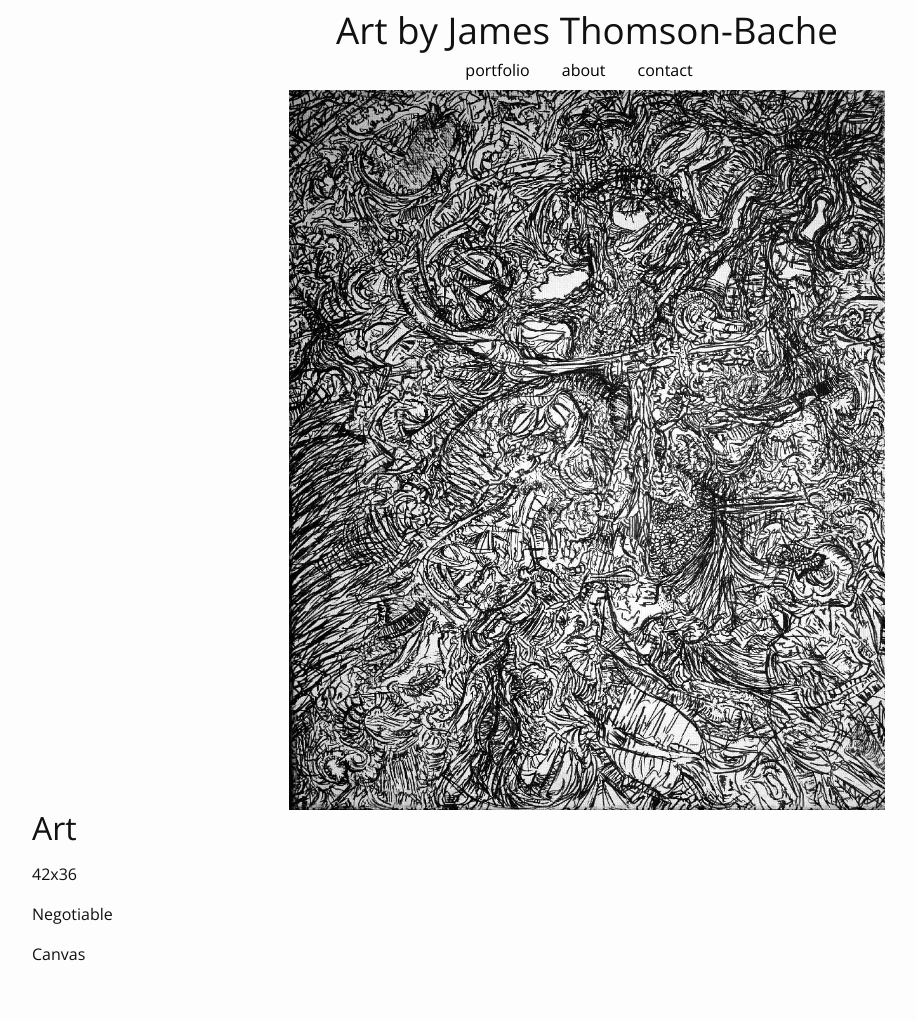
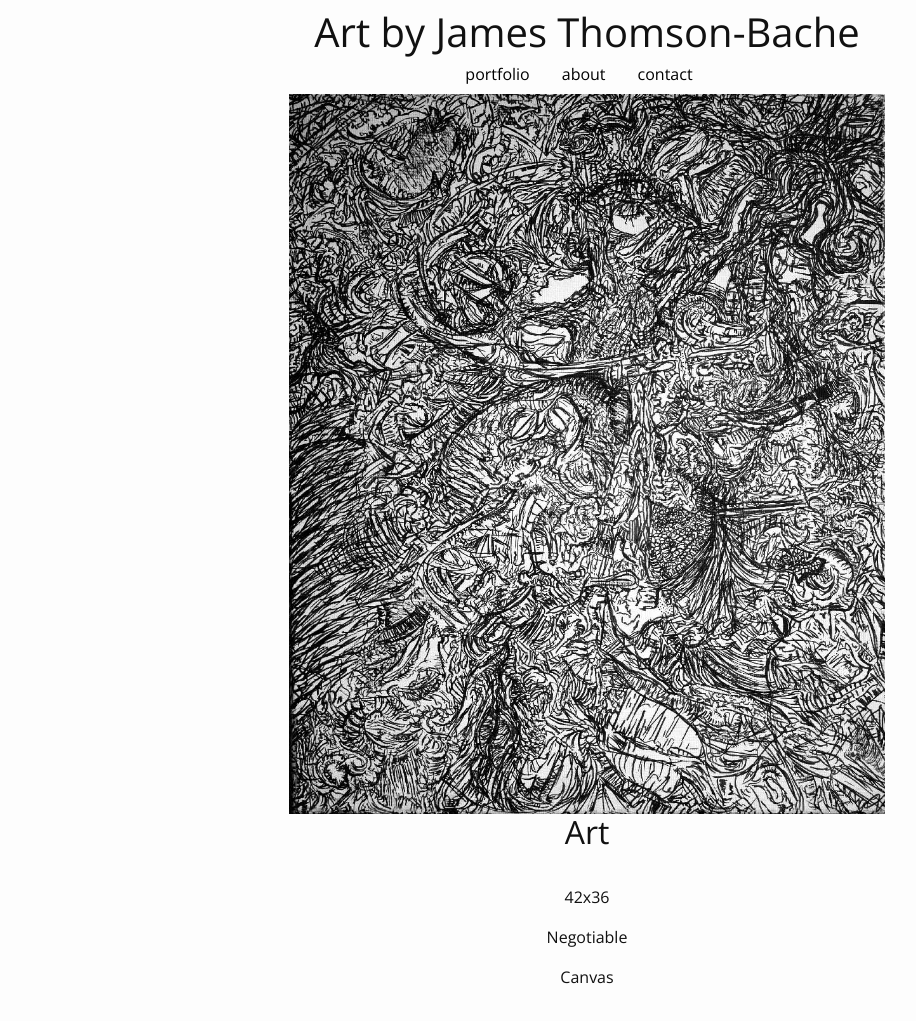
Before and after one commit to FraserThompson/jamestbcom, a Jekyll site: the page built from _art/art10.markdown, in a window 1280 px wide. Shown: the whole page, without its empty margins (53-969 px from the left). Built offline with Jekyll 4.4.1, drawn with Linux system fonts in a browser that asks for light colours; before the commit the page ends 998 px from its top, so only the background shows below that.

Commit message:
Center metadata on art page

```diff
--- a/_layouts/art.html
+++ b/_layouts/art.html
@@ -3,7 +3,7 @@ layout: default
 ---
 <div class="post container">
 
-  <article class="post-content row">
+  <article class="post-content row text-center">
     <div class="mx-auto">
       <a title="{{page.title}}" href="/assets/img/{{ page.image }}_large.jpg"><img src="/assets/img/{{ page.image }}_small.jpg" style="max-height: 80vh; max-width: 100%; width: auto;"></a>
     </div>
@@ -12,11 +12,12 @@ layout: default
       <h2 class="post-title">{{ page.title }}</h2>
     </div>
 
-    <div class="col-12">
+    <div class="col-12 post-metadata">
       <p>{{page.size}}</p>
       <p>{% if page.price %}{{page.price}}{% else %}Contact for sale{% endif %}</p>
       <p>{{page.medium}}</p>
     </div>
+
     <div class="col-12">
       <p>{{ content }}</p>
     </div>
--- a/_sass/_base.scss
+++ b/_sass/_base.scss
@@ -39,10 +39,6 @@ h1, h2, h3, h4, h5, h6 {
     font-weight: 300;
 }
 
-h1 {
-    font-size: $header-font-size;
-}
-
 img {
     width: 100%;
 }
@@ -73,6 +69,10 @@ a {
     }
 }
 
+.post-metadata {
+    padding-top: 20px;
+}
+
 .sidebar {
     position: fixed;
     right: 0px;
```
